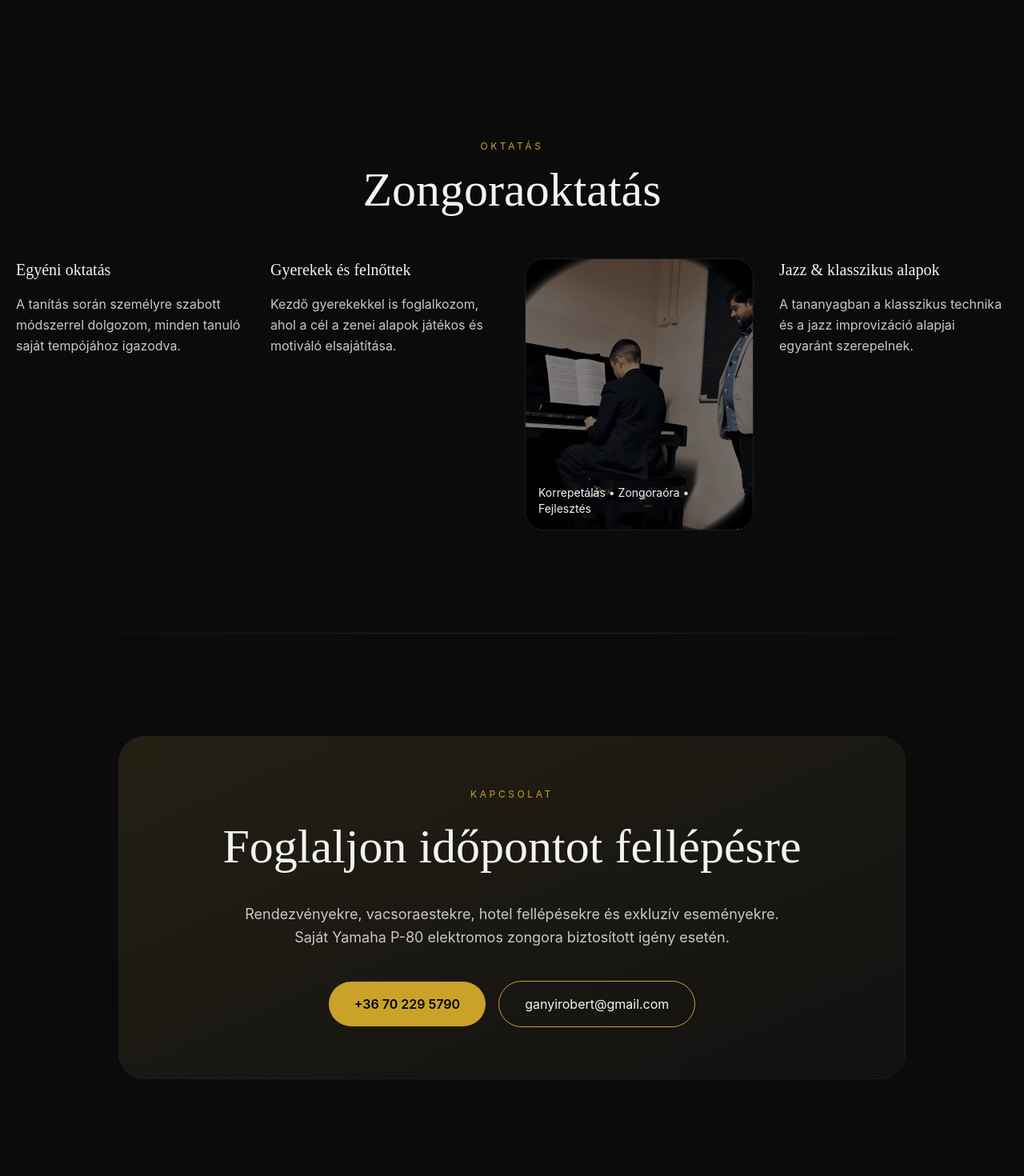
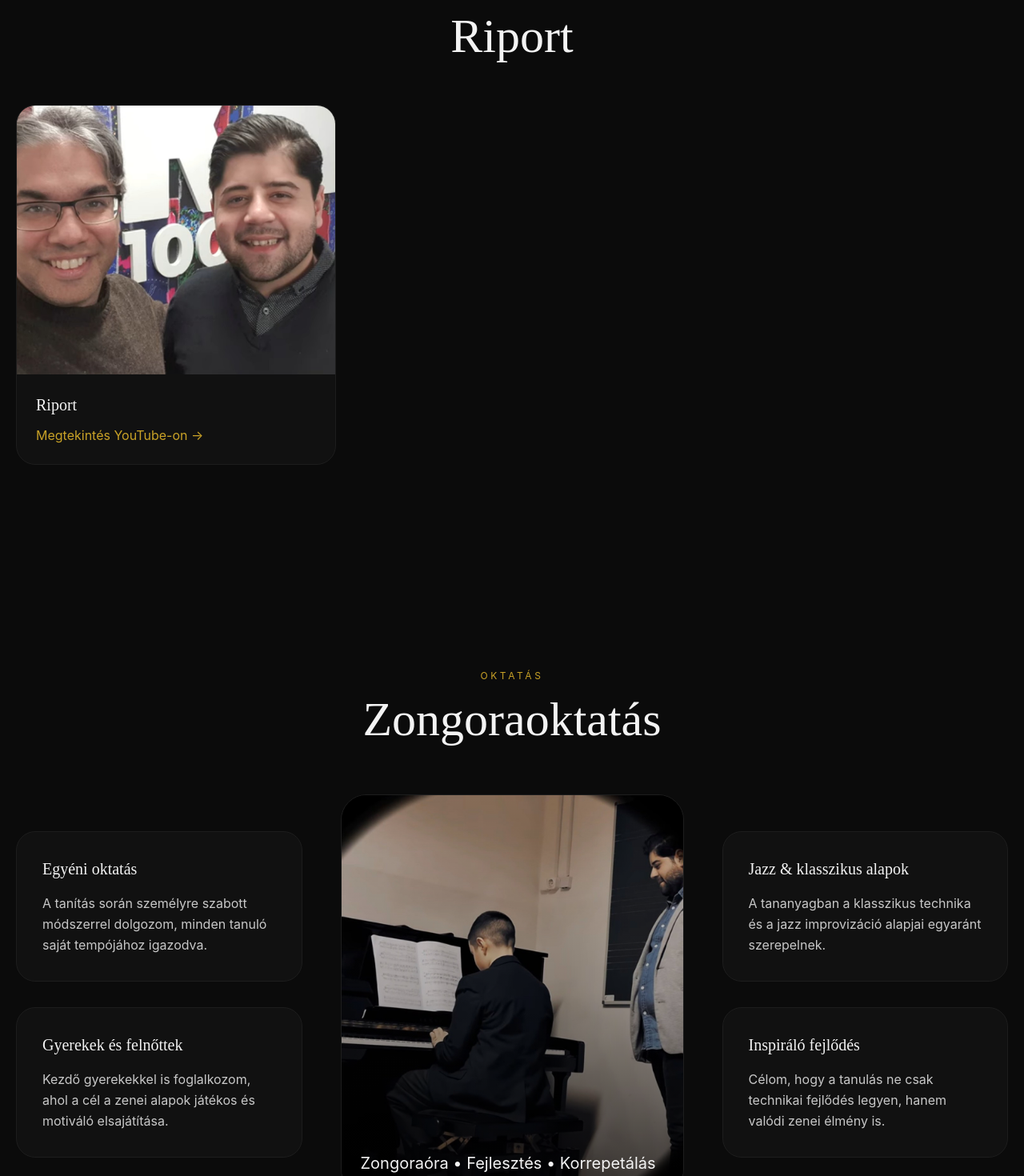
Before and after one commit to rigogyorgyjanos/robi-ganyi, a React (Vite) app: page / in a window 1280 px wide. Shown: the part 3720-5190 px from the top of the page at 80% size. Built offline with nearby package versions, Linux system fonts and the light colour scheme.

Commit message:
add ripot , change teacher desktop view

```diff
--- a/src/components/Contact.tsx
+++ b/src/components/Contact.tsx
@@ -15,7 +15,7 @@ export default function Contact() {
 
                     <p className="max-w-2xl mx-auto text-[#c8c8c8] text-lg leading-relaxed mb-10">
                         Rendezvényekre, vacsoraestekre, hotel fellépésekre és exkluzív eseményekre.
-                        Saját Yamaha P-80 elektromos zongora biztosított igény esetén.
+                        Saját Yamaha elektromos zongora biztosított igény esetén.
                     </p>
 
                     <div className="flex flex-col md:flex-row items-center justify-center gap-4">
--- a/src/components/Teacher.tsx
+++ b/src/components/Teacher.tsx
@@ -1,8 +1,11 @@
 export default function Teacher() {
     return (
-        <section id="teaching" className="max-w-7xl mx-auto px-5 py-20 md:py-32">
-
-            <div className="text-center mb-14">
+        <section
+            id="teaching"
+            className="max-w-7xl mx-auto px-5 py-20 md:py-32"
+        >
+            {/* HEADER */}
+            <div className="text-center mb-16">
                 <p className="text-[#C9A227] uppercase tracking-[0.3em] text-xs mb-4">
                     Oktatás
                 </p>
@@ -12,60 +15,106 @@ export default function Teacher() {
                 </h2>
             </div>
 
-            {/* GRID: text text image text */}
-            <div className="grid md:grid-cols-4 gap-8 items-start">
+            {/* MOBILE */}
+            <div className="flex flex-col gap-8 lg:hidden">
 
-                {/* 1 */}
-                <div className="space-y-4 text-[#c8c8c8] leading-relaxed">
-                    <h3 className="text-xl text-[#F3F3F3]">
-                        Egyéni oktatás
+                <TeacherCard
+                    title="Egyéni oktatás"
+                    text="A tanítás során személyre szabott módszerrel dolgozom,
+          minden tanuló saját tempójához igazodva."
+                />
+
+                <TeacherCard
+                    title="Gyerekek és felnőttek"
+                    text="Kezdő gyerekekkel is foglalkozom, ahol a cél a zenei alapok
+          játékos és motiváló elsajátítása."
+                />
+
+                <ImageBlock />
+
+                <TeacherCard
+                    title="Jazz & klasszikus alapok"
+                    text="A tananyagban a klasszikus technika és a jazz improvizáció
+          alapjai egyaránt szerepelnek."
+                />
+            </div>
+
+            {/* DESKTOP */}
+            <div className="hidden lg:grid lg:grid-cols-[1fr_1.2fr_1fr] gap-12 items-center">
+
+                {/* LEFT */}
+                <div className="space-y-8">
+                    <TeacherCard
+                        title="Egyéni oktatás"
+                        text="A tanítás során személyre szabott módszerrel dolgozom,
+            minden tanuló saját tempójához igazodva."
+                    />
+
+                    <TeacherCard
+                        title="Gyerekek és felnőttek"
+                        text="Kezdő gyerekekkel is foglalkozom, ahol a cél a zenei alapok
+            játékos és motiváló elsajátítása."
+                    />
+                </div>
+
+                {/* CENTER IMAGE */}
+                <ImageBlock />
+
+                {/* RIGHT */}
+                <div className="space-y-8">
+                    <TeacherCard
+                        title="Jazz & klasszikus alapok"
+                        text="A tananyagban a klasszikus technika és a jazz improvizáció
+            alapjai egyaránt szerepelnek."
+                    />
+
+                    <TeacherCard
+                        title="Inspiráló fejlődés"
+                        text="Célom, hogy a tanulás ne csak technikai fejlődés legyen,
+            hanem valódi zenei élmény is."
+                    />
+                </div>
+            </div>
+        </section>
+    )
+}
+
+function TeacherCard({
+    title,
+    text,
+}: {
+    title: string
+    text: string
+}) {
+    return (
+        <div className="rounded-3xl border border-[#1d1d1d] bg-[#111111] p-8">
+            <h3 className="text-xl text-[#F3F3F3] mb-4">
+                {title}
             </h3>
-                    <p>
-                        A tanítás során személyre szabott módszerrel dolgozom,
-                        minden tanuló saját tempójához igazodva.
+
+            <p className="text-[#c8c8c8] leading-relaxed">
+                {text}
             </p>
         </div>
+    )
+}
 
-                {/* 2 */}
-                <div className="space-y-4 text-[#c8c8c8] leading-relaxed">
-                    <h3 className="text-xl text-[#F3F3F3]">
-                        Gyerekek és felnőttek
-                    </h3>
-                    <p>
-                        Kezdő gyerekekkel is foglalkozom, ahol a cél a zenei alapok
-                        játékos és motiváló elsajátítása.
-                    </p>
-                </div>
-
-                {/* IMAGE */}
-                <div className="relative rounded-3xl overflow-hidden border border-[#1d1d1d] h-80 md:h-auto">
+function ImageBlock() {
+    return (
+        <div className="relative rounded-[2rem] overflow-hidden border border-[#1d1d1d] h-[500px]">
             <img
                 src="/teaching.jpg"
                 alt="Piano teaching"
                 className="w-full h-full object-cover"
             />
 
-                    <div className="absolute inset-0 bg-black/40" />
+            <div className="absolute inset-0 bg-gradient-to-t from-black/70 via-black/20 to-transparent" />
 
-                    <div className="absolute bottom-4 left-4 right-4">
-                        <p className="text-[#F3F3F3] text-sm">
-                            Korrepetálás • Zongoraóra • Fejlesztés
+            <div className="absolute bottom-6 left-6 right-6">
+                <p className="text-[#F3F3F3] text-xl">
+                    Zongoraóra • Fejlesztés • Korrepetálás
                 </p>
             </div>
         </div>
-
-                {/* 4 */}
-                <div className="space-y-4 text-[#c8c8c8] leading-relaxed">
-                    <h3 className="text-xl text-[#F3F3F3]">
-                        Jazz & klasszikus alapok
-                    </h3>
-                    <p>
-                        A tananyagban a klasszikus technika és a jazz improvizáció
-                        alapjai egyaránt szerepelnek.
-                    </p>
-                </div>
-
-            </div>
-        </section>
     )
 }
--- a/src/components/Videos.tsx
+++ b/src/components/Videos.tsx
@@ -2,11 +2,14 @@ type VideoItem = {
     title: string
     url: string
     indexImage: string
+    riport?: boolean
 }
 
 type VideosProps = {
     videos: VideoItem[]
 }
+
+
 
 export default function Videos({ videos }: VideosProps) {
     return (
@@ -22,7 +25,7 @@ export default function Videos({ videos }: VideosProps) {
             </div>
 
             <div className="grid md:grid-cols-3 gap-5">
-                {videos.map((video) => (
+                {videos.map((video) => ( !video.riport &&
                     <a
                         key={video.url}
                         href={video.url}
@@ -46,6 +49,39 @@ export default function Videos({ videos }: VideosProps) {
                     </a>
                 ))}
             </div>
+            <div>
+                <div className="mt-24 mb-14 text-center">
+                    <h2 className="text-4xl md:text-6xl font-light">
+                        Riport
+                    </h2>
+                </div>
+
+                <div className="grid md:grid-cols-3 gap-5">
+                    {videos.map((video) => ( video.riport &&
+                        <a
+                            key={video.url}
+                            href={video.url}
+                            target="_blank"
+                            rel="noreferrer"
+                            className="group rounded-3xl overflow-hidden border border-[#1d1d1d] bg-[#111111] hover:border-[#C9A227]/40 transition-colors"
+                        >
+                            <div className="overflow-hidden h-84">
+                                <img
+                                    // src="https://images.unsplash.com/photo-1511379938547-c1f69419868d?q=80&w=1200&auto=format&fit=crop"
+                                    src={video.indexImage}
+                                    alt={video.title}
+                                    className="w-full h-full object-cover  group-hover:scale-105 transition-transform duration-500"
+                                />
+                            </div>
+
+                            <div className="p-6">
+                                <h3 className="text-xl mb-3">{video.title}</h3>
+                                <p className="text-[#C9A227]">Megtekintés YouTube-on →</p>
+                            </div>
+                        </a>
+                    ))}
+                </div>
+            </div>
         </section>
     )
 }
--- a/src/pages/Home.tsx
+++ b/src/pages/Home.tsx
@@ -12,20 +12,28 @@ import Teacher from '../components/Teacher'
 const videos = [
     {
         title: 'Jazz Performance',
-        url: 'https://youtu.be/acq7ceCx_BE?si=aVXACRV_iBx_6xOS',
+        url: 'https://youtu.be/pzNjH5yb5E8',
         indexImage: "/jazz-performance.jpg",
     },
     {
-        title: 'Live Piano Session',
-        url: 'https://youtu.be/pzNjH5yb5E8?si=1VDQ1ZHyyN15mKNP',
+        title: 'Jazz Dou Session',
+        url: 'https://www.youtube.com/watch?v=AEa00twCfmk',
         indexImage: "/live-piano-session.jpg",
     },
     {
-        title: 'Hotel Performance',
-        url: 'https://youtu.be/RPN9789oOas?si=RT3NkCFjuYv4d-u2',
+        title: 'Solo Jazz',
+        url: 'https://www.youtube.com/shorts/GGu7wOCXCDs?feature=share',
         indexImage: "/hotel-performance.jpg",
     },
+    {
+        title: 'Riport',
+        url: 'https://youtu.be/IlzCrIECGFA',
+        indexImage: '/riport.jpg',
+        riport: true,
+
+    }
 ]
+
 
 const references = [
     'Müpa',
```
Also changed, not shown: public/riport.jpg (added). Lines whose indentation alone changed are shown as unchanged.
